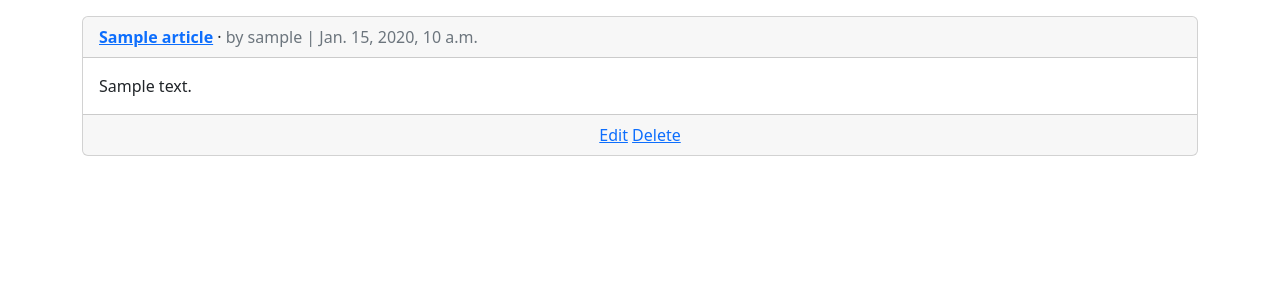
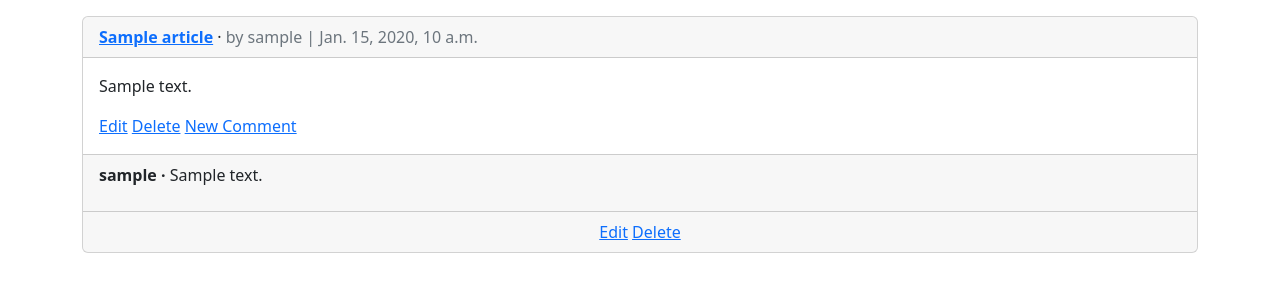
Before and after one commit to EricFrazer44/news, a Django app: page /articles/ in a window 1280 px wide. Shown: the part 73-373 px from the top of the page. Run offline with Django 4.2, Linux system fonts and the light colour scheme; a user stored in the database is signed in; tables that the repository leaves empty hold one stand-in row (values such as "Sample post").

Commit message:
comments app

```diff
--- a/articles/models.py
+++ b/articles/models.py
@@ -16,3 +16,17 @@ class Article(models.Model):
 
     def get_absolute_url(self):
         return reverse("article_detail", kwargs={"pk": self.pk})
+
+class Comment(models.Model):
+    article = models.ForeignKey(Article, on_delete=models.CASCADE)
+    comment = models.CharField(max_length=140)
+    author = models.ForeignKey(
+        settings.AUTH_USER_MODEL,
+        on_delete=models.CASCADE,
+    )
+
+    def __str__(self):
+        return self.comment
+
+    def get_absolute_url(self):
+        return reverse("article_list")
--- a/articles/views.py
+++ b/articles/views.py
@@ -1,17 +1,57 @@
 from django.contrib.auth.mixins import LoginRequiredMixin, UserPassesTestMixin
-from django.views.generic import ListView, DetailView
+from django.views import View
+from django.views.generic import ListView, DetailView, FormView
+from django.views.generic.detail import SingleObjectMixin
 from django.views.generic.edit import UpdateView, DeleteView, CreateView
-from django.urls import reverse_lazy
+from django.urls import reverse_lazy, reverse
+from .forms import CommentForm
 from .models import Article
+
 
 
 class ArticleListView(LoginRequiredMixin, ListView):
     model = Article
     template_name = "article_list.html"
 
-class ArticleDetailView(LoginRequiredMixin, DetailView):
+class CommentGet(DetailView):
     model = Article
     template_name = "article_detail.html"
+
+    def get_context_data(self, **kwargs):
+        context = super().get_context_data(**kwargs)
+        context["form"] = CommentForm()
+        return context
+
+class CommentPost(SingleObjectMixin, FormView):
+    model = Article
+    form_class = CommentForm
+    template_name = "article_detail.html"
+
+    def post(self, request, *args, **kwargs):
+        self.object = self.get_object()
+        return super().post(request, *args, **kwargs)
+
+    def form_valid(self, form):
+        comment = form.save(commit=False)
+        comment.article = self.object
+        comment.author = self.request.user
+        comment.save()
+        return super().form_valid(form)
+
+    def get_success_url(self):
+        article = self.object
+        return reverse("article_detail", kwargs={"pk": article.pk})
+
+
+
+class ArticleDetailView(LoginRequiredMixin, View):
+    def get(self, request, *args, **kwargs):
+        view = CommentGet.as_view()
+        return view(request, *args, **kwargs)
+
+    def post(self, request, *args, **kwargs):
+        view = CommentPost.as_view()
+        return view(request, *args, **kwargs)
 
 class ArticleUpdateView(LoginRequiredMixin, UserPassesTestMixin, UpdateView):
     model = Article
--- a/templates/article_list.html
+++ b/templates/article_list.html
@@ -13,7 +13,22 @@
         {{ article.date }}</span>
     </div>
     <div class="card-body">
-        {{ article.body }}
+        <p>{{ article.body }}</p>
+        {% if article.author.pk == request.user.pk %}
+         <a href="{% url 'article_edit' article.pk %}">Edit</a>
+         <a href="{% url 'article_delete' article.pk %}">Delete</a>
+        {% endif %}
+        <a href="{{ article.get_absolute_url }}">New Comment</a>
+    </div>
+    <div class="card-footer">
+        {% for comment in article.comment_set.all %}
+        <p>
+            <span class="fw-bold">
+                {{ comment.author }} &middot;
+            </span>
+            {{ comment }}
+        </p>
+        {% endfor %}
     </div>
     <div class="card-footer text-center text-muted">
         {% if article.author.pk == request.user.pk %}
```
Also changed, not shown: articles/admin.py (+8 -5 lines), articles/forms.py (added, +8 -0 lines), templates/article_detail.html (+15 -2 lines), articles/migrations/0002_comment.py (added).
